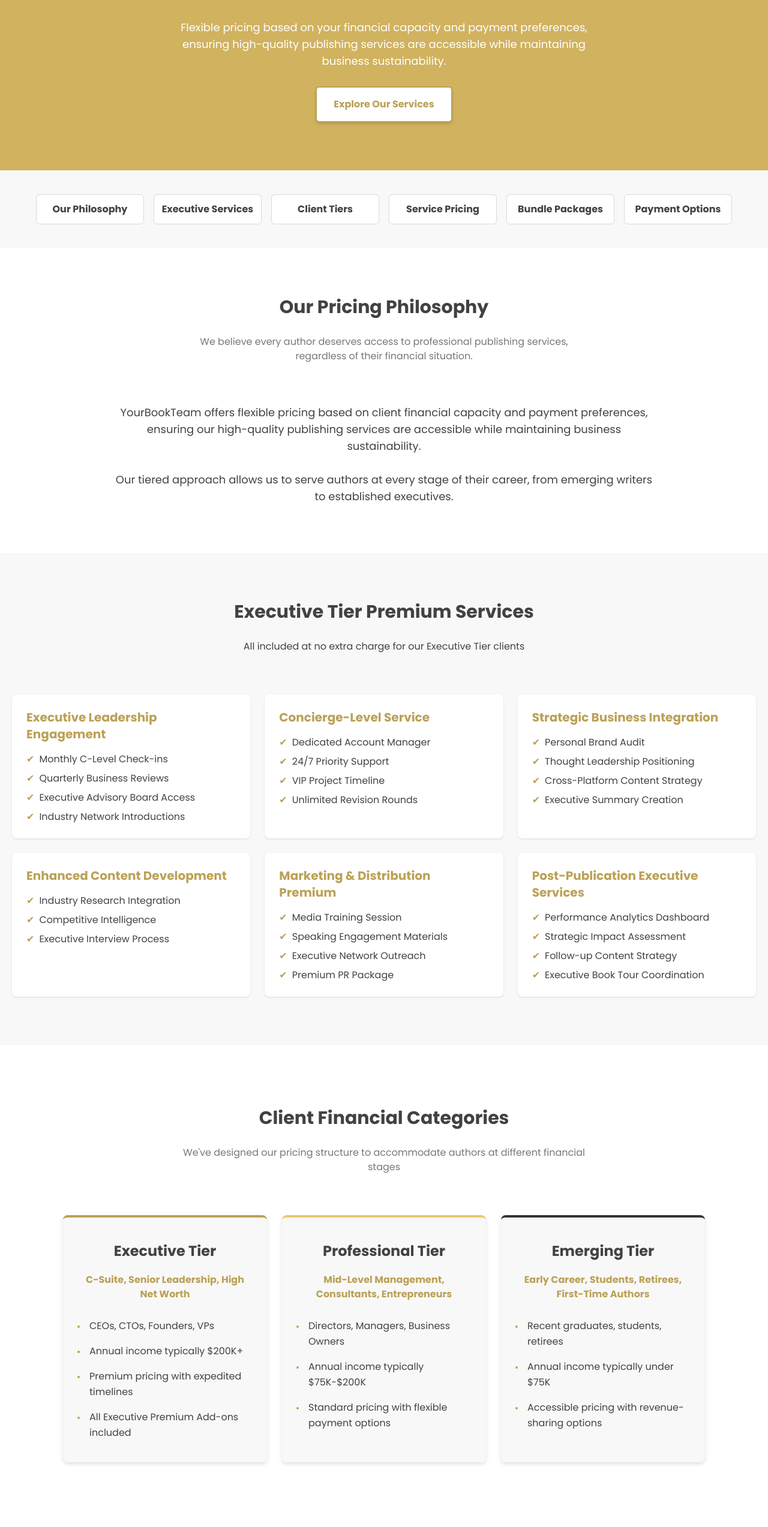
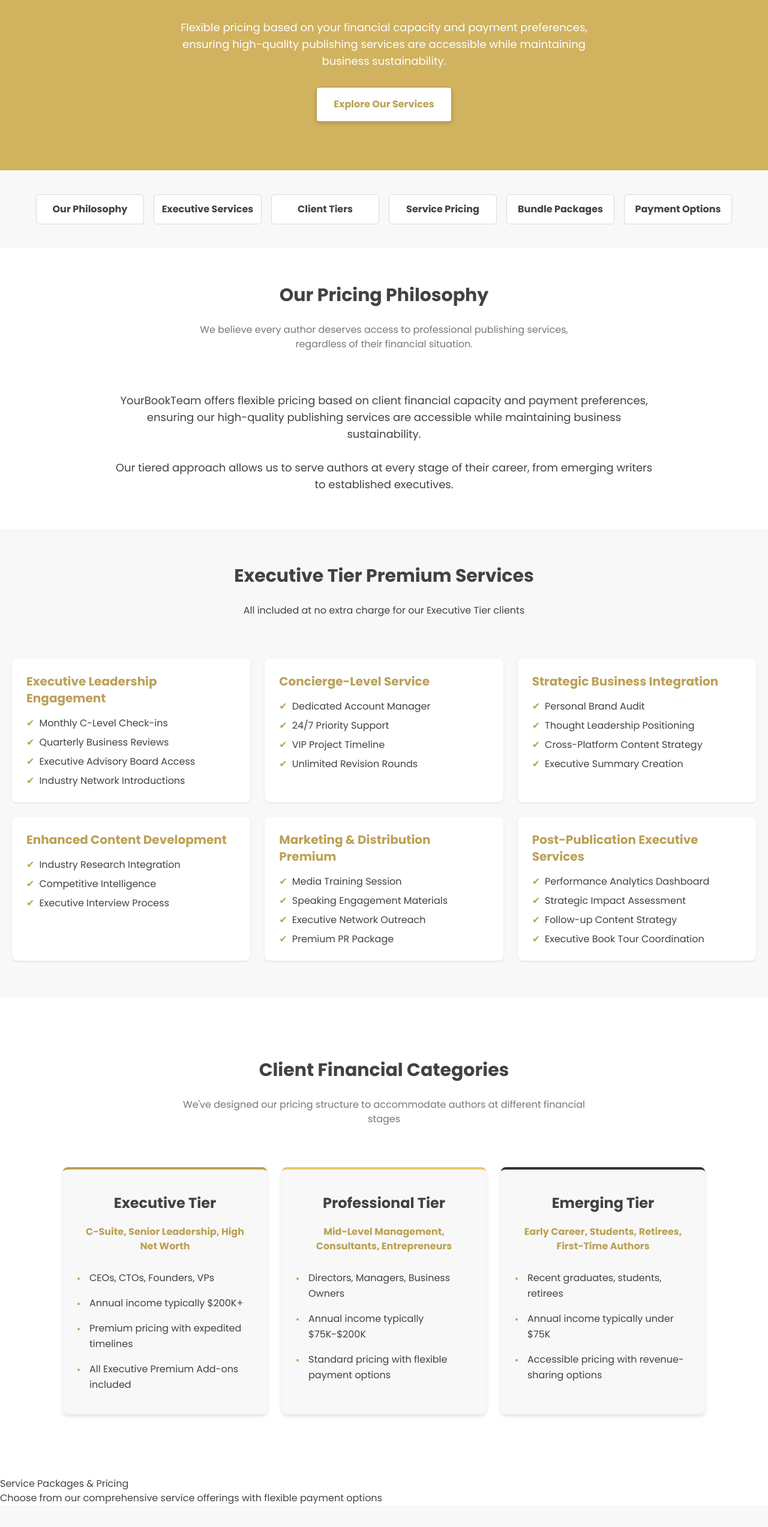
Before and after one commit to YourBookTeam/YBT_Website, a React (Vite) app: page /services in a window 1280 px wide. Shown: the part 248-2794 px from the top of the page at 60% size. Built offline with nearby package versions, Linux system fonts and the light colour scheme; a web font is replaced by a local one.

Commit message:
imported payment data and payment cards. Made style changes for section to better consistency in overall section styles. Added price packaging section.

```diff
--- a/src/pages/Services.jsx
+++ b/src/pages/Services.jsx
@@ -4,6 +4,8 @@ import Services from "../../src/data/service-data/premiumServices";
 import ServiceCards from '../components/services/ServiceCards';
 import clientData from '../data/service-data/clientTiers';
 import ClientCards from '../components/services/ClientCards';
+import payments from '../data/service-data/paymentOptions';
+import PaymentCards from '../components/services/PaymentCards';
 import Button from "../components/Button";
 
 export default function Service() {
@@ -28,7 +30,7 @@ export default function Service() {
         </div>
 
       </section>
-      <section id="philosophy" className='philosophy text-center flex flex-col items-center py-20'>
+      <section id="philosophy" className='philosophy py-15 text-center flex flex-col items-center'>
         <div className='text-center mb-10'>
           <h2 className='text-3xl font-semibold'><strong>Our Pricing Philosophy</strong></h2>
           <p className='text-[#777777] w-155 my-7'>We believe every author deserves access to professional publishing services, regardless of their financial situation.</p>
@@ -38,7 +40,7 @@ export default function Service() {
           <p className='w-225'>Our tiered approach allows us to serve authors at every stage of their career, from emerging writers to established executives.</p>
         </div>
       </section>
-      <section id='executive' className='bg-[#f8f8f8] py-20 px-5 flex flex-col items-center justify-items-center'>
+      <section id='executive' className='bg-[#f8f8f8] py-15 px-5 flex flex-col items-center justify-items-center'>
         <div className='text-center mb-10'>
           <h2 className='text-3xl font-semibold'>Executive Tier Premium Services</h2>
           <p className='my-7'>All included at no extra charge for our Executive Tier clients</p>
@@ -52,6 +54,21 @@ export default function Service() {
         </div>
         <ClientCards client={clientData} />
       </section>
+      <section id='packagesPricing'>
+        <div>
+          <h2>Service Packages & Pricing</h2>
+          <p>Choose from our comprehensive service offerings with flexible payment options</p>
+        </div>
+        <div id='serviceTab'></div>
+
+      </section>
+      <section id='paymentInfo' className='bg-[#f8f8f8] py-15 px-5 flex flex-col items-center justify-items-center'>
+        <div className='text-center mb-10'>
+          <h2 className='text-3xl font-semibold'>Payment Structure Details</h2>
+          <p className='w-170 my-7'>Flexible payment options to suit your financial situation</p>
+        </div>
+        <PaymentCards cards={payments} />
+      </section>
     </div>
   );
 }
```
